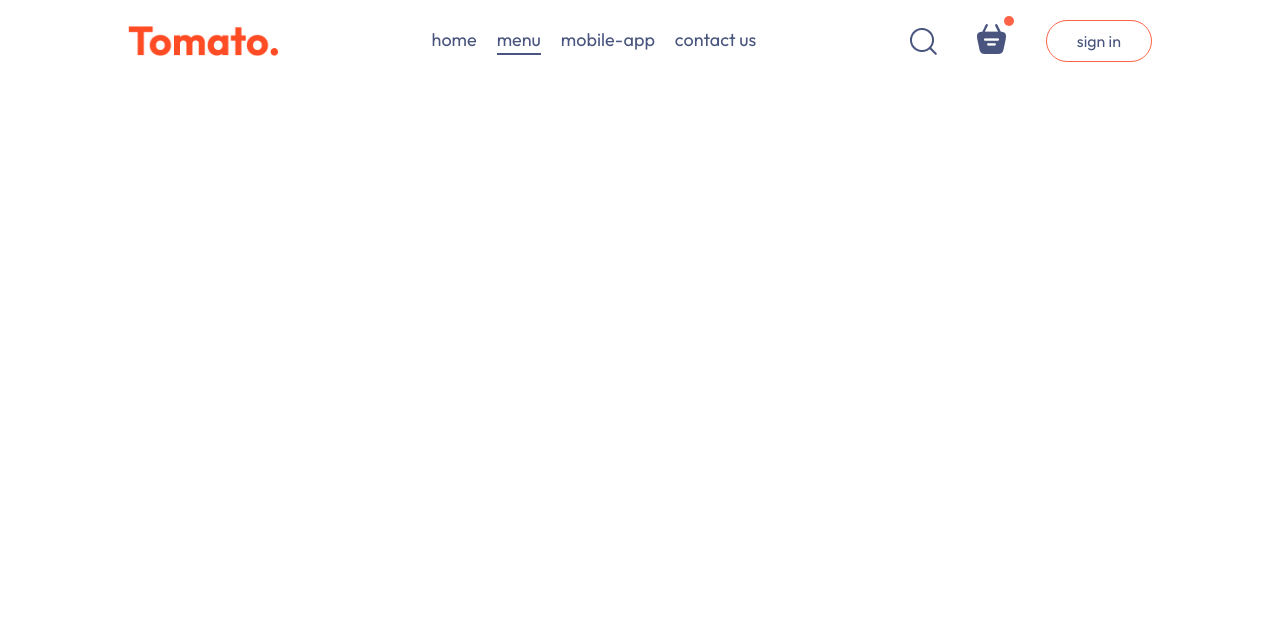
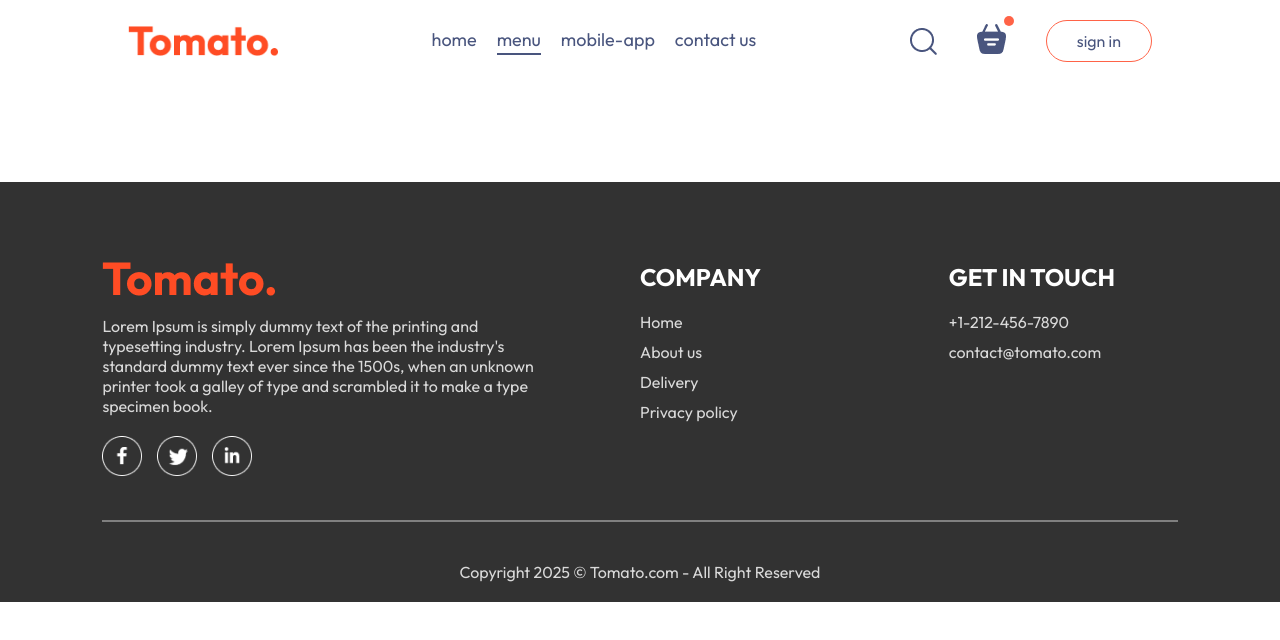
Before and after one commit to Chathurdha2024/GUI, a React (Vite) app in the folder frontend/: page /order in a window 1280 px wide. Shown: the top 640 px of the page. Built offline with nearby package versions, Linux system fonts and the light colour scheme.

Commit message:
Completed the Footer

```diff
--- a/frontend/src/App.jsx
+++ b/frontend/src/App.jsx
@@ -1,21 +1,25 @@
-import React from 'react'
-import Navbar from './components/Navbar/Navbar'
-import { Route, Routes } from 'react-router-dom'
-import Home from './pages/Home/Home'
-import PlaceOrder from './pages/PlaceOrder/PlaceOrder'
-import Cart from './pages/Cart/Cart'
+import React from "react";
+import Navbar from "./components/Navbar/Navbar";
+import { Route, Routes } from "react-router-dom";
+import Home from "./pages/Home/Home";
+import PlaceOrder from "./pages/PlaceOrder/PlaceOrder";
+import Cart from "./pages/Cart/Cart";
+import Footer from "./components/Footer/Footer";
 
 const App = () => {
   return (
-    <div className='app'>
-      <Navbar/>
-      <Routes>
-        <Route path='/' element={<Home/>} />
-        <Route path='/cart' element={<Cart/>} />
-        <Route path='/order' element={<PlaceOrder/>} />
-      </Routes>
-    </div>
-  )
-}
+    <>
+      <div className="app">
+        <Navbar />
+        <Routes>
+          <Route path="/" element={<Home />} />
+          <Route path="/cart" element={<Cart />} />
+          <Route path="/order" element={<PlaceOrder />} />
+        </Routes>
+      </div>
+      <Footer />
+    </>
+  );
+};
 
-export default App
+export default App;
--- /dev/null
+++ b/frontend/src/components/Footer/Footer.css
@@ -0,0 +1,48 @@
+.footer{
+    color: #d9d9d9;
+    background-color: #323232;
+    display: flex;
+    flex-direction: column;
+    align-items: center;
+    gap: 20px;
+    padding: 20px 8vw;
+    padding-top: 80px;
+    margin-top: 100px;
+}
+
+.footer-content{
+    width: 100%;
+    display: grid;
+    grid-template-columns: 2fr 1fr 1fr;
+    gap: 80px;
+}
+
+.footer-content-left, .footer-content-right, .footer-content-center{
+    display: flex;
+    flex-direction: column;
+    align-items: start;
+    gap: 20px;
+}
+
+.footer-content-left li, .footer-content-right li, .footer-content-center li{
+    list-style: none;
+    margin-bottom: 10px;
+    cursor: pointer;
+}
+
+.footer-content-right h2, .footer-content-center h2{
+    color: white;
+}
+
+.footer-social-icons img{
+    width: 40px;
+    margin-right: 15px;
+}
+
+.footer hr{
+    width: 100%;
+    height: 2px;
+    margin: 20px 0;
+    background-color: grey;
+    border: none;
+}
--- /dev/null
+++ b/frontend/src/components/Footer/Footer.jsx
@@ -0,0 +1,41 @@
+import React from 'react'
+import './Footer.css'
+import { assets } from '../../assets/assets'
+
+const Footer = () => {
+  return (
+    <div className='footer' id='footer'>
+      <div className="footer-content">
+        <div className="footer-content-left">
+           <img src={assets.logo} alt="" />
+           <p>Lorem Ipsum is simply dummy text of the printing and typesetting industry. Lorem Ipsum has been the industry's standard dummy text ever since the 1500s, when an unknown printer took a galley of type and scrambled it to make a type specimen book.</p>
+           <div className="footer-social-icons">
+            <img src={assets.facebook_icon} alt="" />
+            <img src={assets.twitter_icon} alt="" />
+            <img src={assets.linkedin_icon} alt="" />
+           </div>
+        </div>
+        <div className="footer-content-center">
+           <h2>COMPANY</h2>
+           <ul>
+            <li>Home</li>
+            <li>About us</li>
+            <li>Delivery</li>
+            <li>Privacy policy</li>
+           </ul>
+        </div>
+        <div className="footer-content-right">
+            <h2>GET IN TOUCH</h2>
+            <ul>
+                <li>+1-212-456-7890</li>
+                <li>contact@tomato.com</li>
+            </ul>
+        </div>
+      </div>
+      <hr />
+      <p className="footer-copyright">Copyright 2025 © Tomato.com - All Right Reserved</p>
+    </div>
+  )
+}
+
+export default Footer
```
